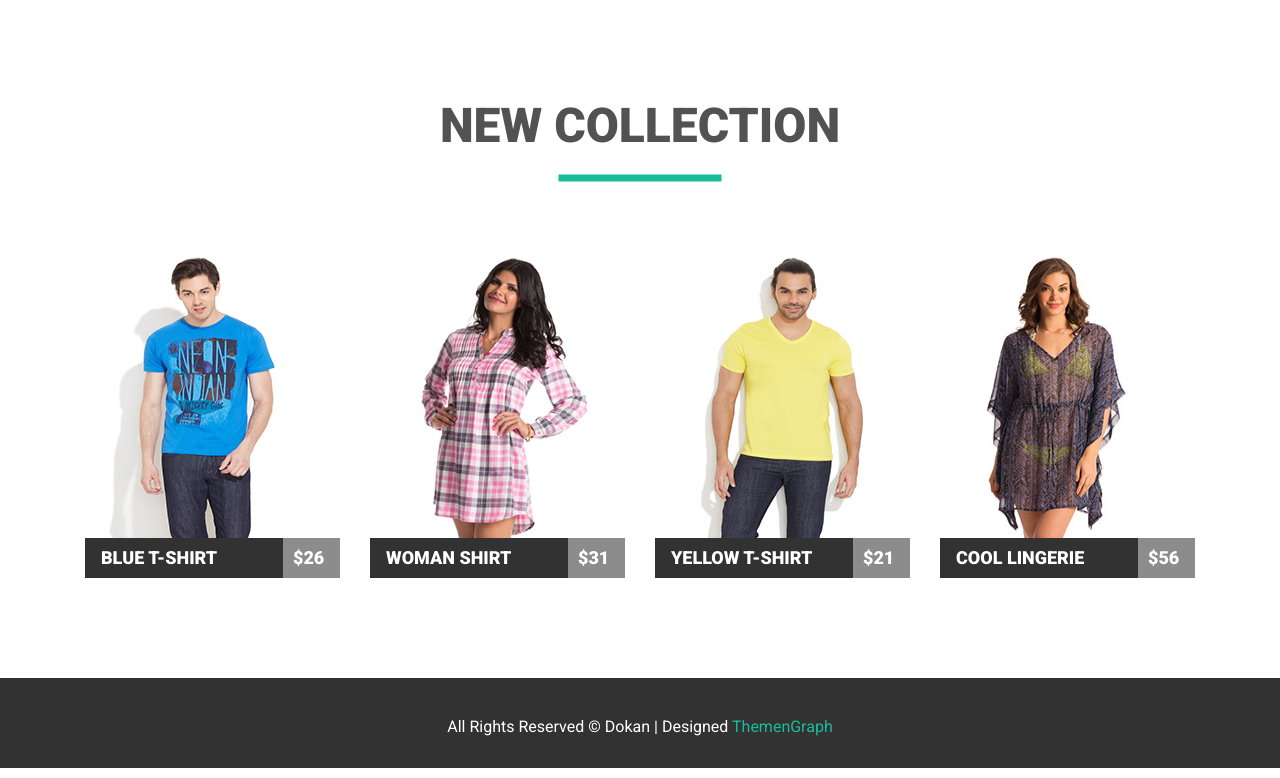
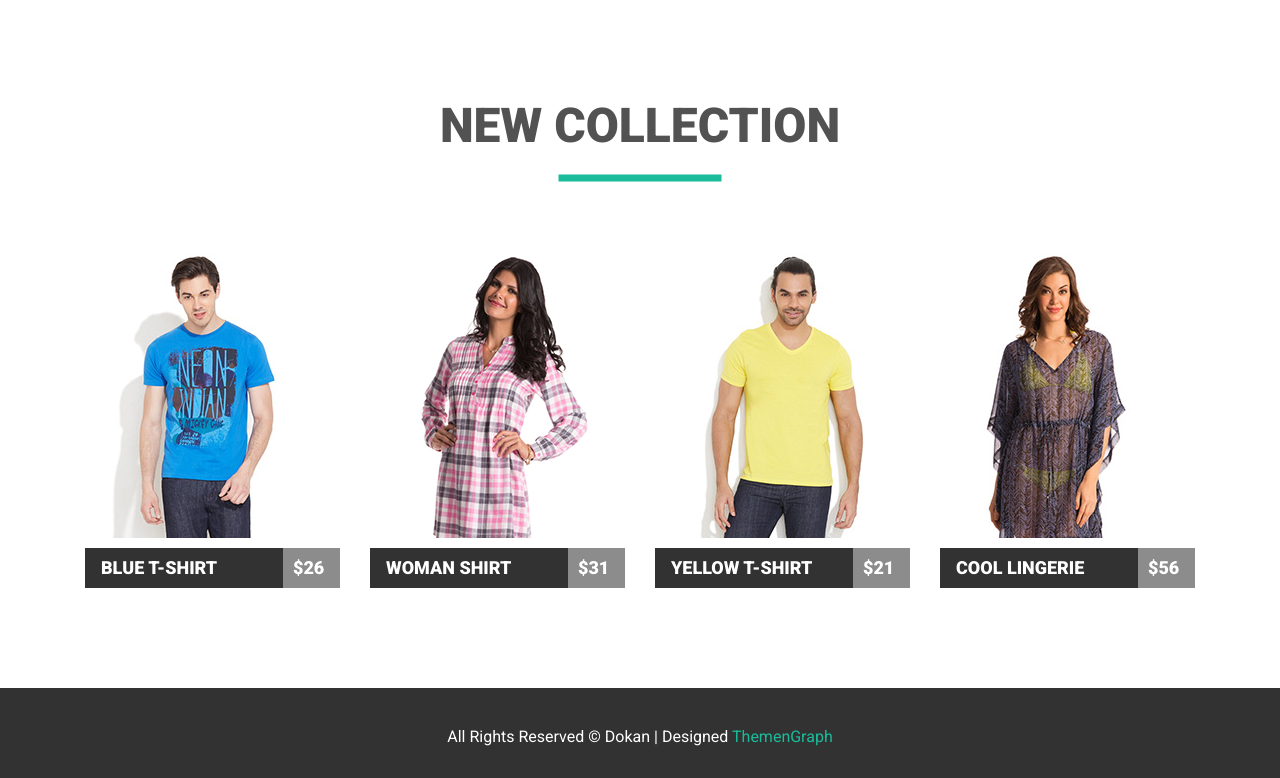
Before and after one commit to IrinaZamkova/ph-pages, a plain HTML site: page module-5/index.html in a window 1280 px wide. Shown: the part 704-1482 px from the top of the page. Drawn offline with Linux system fonts and the light colour scheme; a web font is replaced by a local one.

Commit message:
HW-module-5

```diff
--- a/module-5/css/styles.css
+++ b/module-5/css/styles.css
@@ -35,10 +35,12 @@ img {
 }
 .page-header {
   width: 1110px;
+  margin: 0 auto;
+}
+.site-navigation {
   margin-top: 36px;
   margin-bottom: 44px;
 }
-
 .site-navigation-list {
   float: right;
   list-style: none;
@@ -73,12 +75,10 @@ img {
 .slider {
   display: block;
   height: 600px;
-  margin-bottom: 100px;
   position: relative;
   background-image: url(../images/slider.jpg);
   background-repeat: no-repeat;
   background-size: cover;
-  padding-top: 200px;
 }
 .slider::after {
   background: rgba(0, 0, 0, 0.5);
@@ -97,6 +97,7 @@ img {
   text-align: center;
   height: 150px;
   left: 50%;
+  top: 200px;
   margin-left: -550px;
   z-index: 3;
 }
@@ -174,7 +175,7 @@ img {
   opacity: 1;
   cursor: pointer;
 }
-.carts-list-section {
+.carts-list {
   margin-bottom: 100px;
 }
 .cart {
@@ -196,8 +197,9 @@ img {
   border-width: 0px;
   background: rgba(0, 0, 0, 0);
   position: absolute;
-  padding-top: 70px;
-  padding-left: 26px;
+  padding: 0;
+  top: 10px;
+  left: 10px;
   margin: 0 auto;
   z-index: 2;
 }
@@ -205,6 +207,8 @@ img {
   position: absolute;
   z-index: 4;
   opacity: 0;
+  top: 80px;
+  left: 34px;
 }
 
 .cart:hover .overlay {
@@ -234,7 +238,7 @@ img {
 }
 .modal-menu-button-basket {
   display: block;
-  width: 166px;
+  width: 168px;
   height: 50px;
   box-sizing: border-box;
   background-color: #323232;
@@ -268,6 +272,7 @@ h2 {
   margin-bottom: 100px;
   text-transform: uppercase;
   position: relative;
+  margin-top: 100px;
 }
 h2::after {
   display: block;
@@ -285,14 +290,17 @@ h2::after {
 }
 
 .product-info-img {
+  display: inline-block;
+  top: 0;
   overflow: hidden;
   height: 285px;
   line-height: 285px;
   text-align: center;
 }
-
 .product-name {
-  float: left;
+  display: inline-block;
+  bottom: 0;
+  left: 0;
   padding-left: 16px;
   width: 198px;
   height: 40px;
@@ -300,7 +308,10 @@ h2::after {
   background-color: #323232;
 }
 .product-price {
-  float: right;
+  display: block;
+  position: absolute;
+  bottom: 0;
+  right: 0;
   width: 57px;
   height: 40px;
   padding-left: 10px;
@@ -309,9 +320,7 @@ h2::after {
 }
 
 .footer {
-  margin: 0, auto;
-  padding-top: 35px;
-  padding-bottom: 27px;
+  margin: 0 auto;
   background-color: #323232;
 }
 .footer-content {
@@ -320,6 +329,8 @@ h2::after {
   font: 16px;
   color: #ffffff;
   line-height: 28px;
+  padding-top: 35px;
+  padding-bottom: 27px;
 }
 .color-text {
   color: #1abc9c;
--- a/module-5/index.html
+++ b/module-5/index.html
@@ -82,23 +82,14 @@
                   <img src="images/clock.png" alt="clock" />
                 </button>
                 <button class="modal-menu-button-basket clearfix">
-                <img
-                  class="basket-img"
-                  src="images/cash.png"
-                  alt="basket"
-                />
+                  <img class="basket-img" src="images/cash.png" alt="basket" />
                   <span class="button-basket-text">ADD TO CART</span>
                 </button>
               </div>
             </div>
             <div class="cart-content">
               <div class="product-info-img">
-                <img
-                  src="images/photo-1.jpg"
-                  alt="blue T-shirt"
-                  width="255"
-                  height="284"
-                />
+                <img src="images/photo-1.jpg" alt="blue T-shirt" />
               </div>
               <div class="product-info">
                 <p class="product-name">Blue T-shirt</p>
@@ -129,12 +120,7 @@
             </div>
             <div class="cart-content">
               <div class="product-info-img">
-                <img
-                  src="images/photo-2.jpg"
-                  alt="Woman shirt"
-                  width="255"
-                  height="284"
-                />
+                <img src="images/photo-2.jpg" alt="Woman shirt" />
               </div>
               <div class="product-info">
                 <p class="product-name">Woman shirt</p>
@@ -165,12 +151,7 @@
             </div>
             <div class="cart-content">
               <div class="product-info-img">
-                <img
-                  src="images/photo-3.jpg"
-                  alt="Yellow T-shirt"
-                  width="255"
-                  height="284"
-                />
+                <img src="images/photo-3.jpg" alt="Yellow T-shirt" />
               </div>
               <div class="product-info">
                 <p class="product-name">Yellow T-shirt</p>
@@ -201,12 +182,7 @@
             </div>
             <div class="cart-content">
               <div class="product-info-img">
-                <img
-                  src="images/photo-4.jpg"
-                  alt="Cool lingerie"
-                  width="255"
-                  height="284"
-                />
+                <img src="images/photo-4.jpg" alt="Cool lingerie" />
               </div>
               <div class="product-info">
                 <p class="product-name">Cool lingerie</p>
```
Lines whose indentation alone changed are shown as unchanged.
